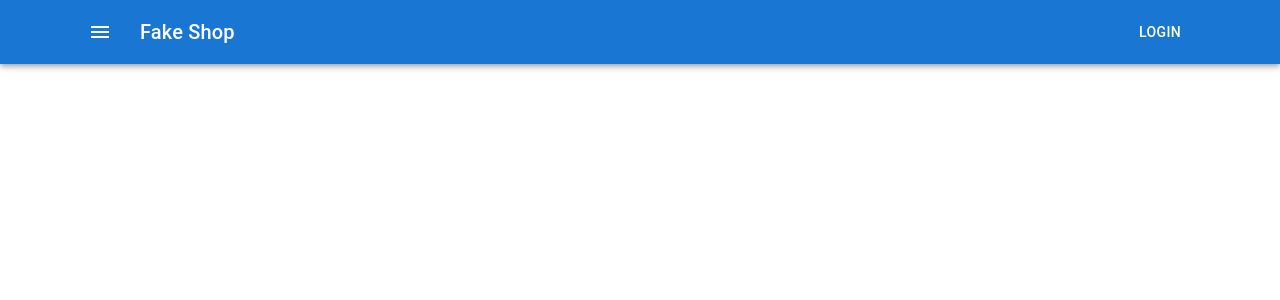
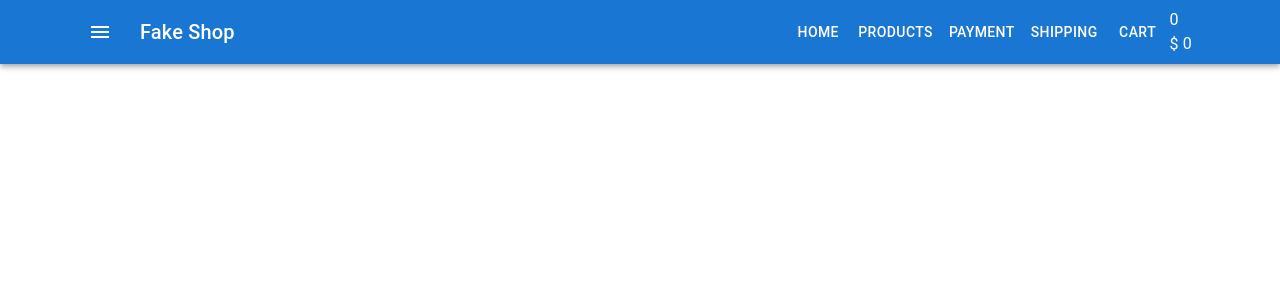
Before and after one commit to OlBul/shop_fake, a React (Create React App) app: page / in a window 1280 px wide. Shown: the top 300 px of the page. Built offline with nearby package versions, Linux system fonts and the light colour scheme.

Commit message:
add Menu and CartHeader

```diff
--- /dev/null
+++ b/src/components/CartHeader/CartHeader.tsx
@@ -0,0 +1,14 @@
+import React from 'react'
+
+type Props = {}
+
+const CartHeader = (props: Props) => {
+  return (
+    <div>
+      <div>0</div>
+      <div>$ 0</div>
+    </div>
+  )
+}
+
+export default CartHeader
--- /dev/null
+++ b/src/components/Menu/Menu.tsx
@@ -0,0 +1,18 @@
+import React from 'react'
+import {Button} from '@mui/material'
+
+type Props = {}
+
+const Menu = (props: Props) => {
+  return (
+    <>
+          <Button color="inherit">Home</Button>
+          <Button color="inherit">Products</Button>
+          <Button color="inherit">Payment</Button>
+          <Button color="inherit">Shipping</Button>
+          <Button color="inherit">Cart</Button>
+    </>
+  )
+}
+
+export default Menu
--- a/src/container/Header/Header.tsx
+++ b/src/container/Header/Header.tsx
@@ -1,6 +1,8 @@
 import React from 'react'
-import {Container, AppBar, Toolbar, IconButton, Typography, Button  } from '@mui/material'
+import {Container, AppBar, Toolbar, IconButton, Typography } from '@mui/material'
 import MenuIcon from '@mui/icons-material/Menu';
+import Menu from 'components/Menu/Menu';
+import CartHeader from 'components/CartHeader/CartHeader';
 
 type Props = {}
 
@@ -21,7 +23,8 @@ const Header = (props: Props) => {
           <Typography variant="h6" component="div" sx={{ flexGrow: 1 }}>
             Fake Shop
           </Typography>
-          <Button color="inherit">Login</Button>
+          <Menu/>
+          <CartHeader/>
         </Toolbar>
       </Container>
 
```
